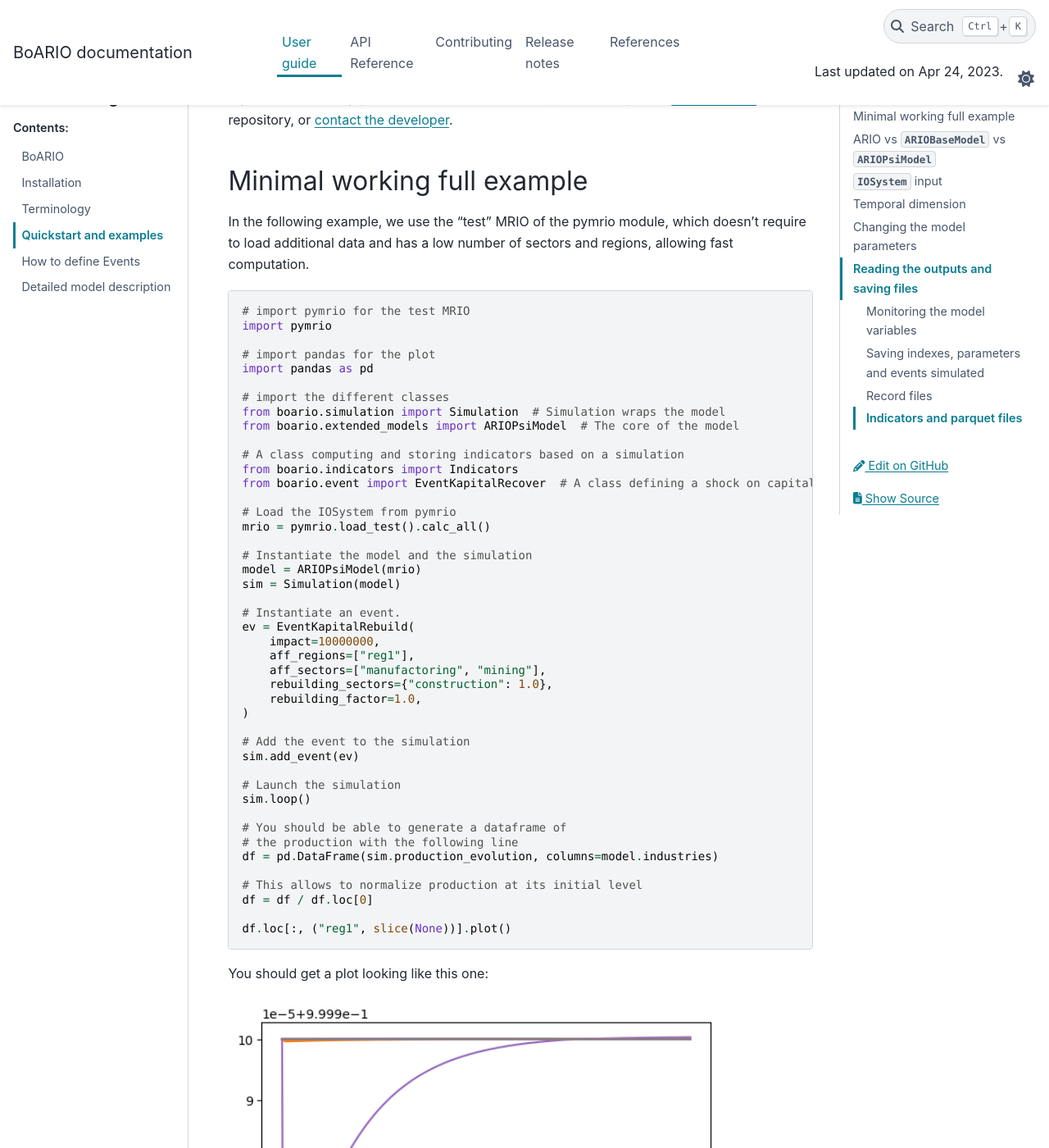
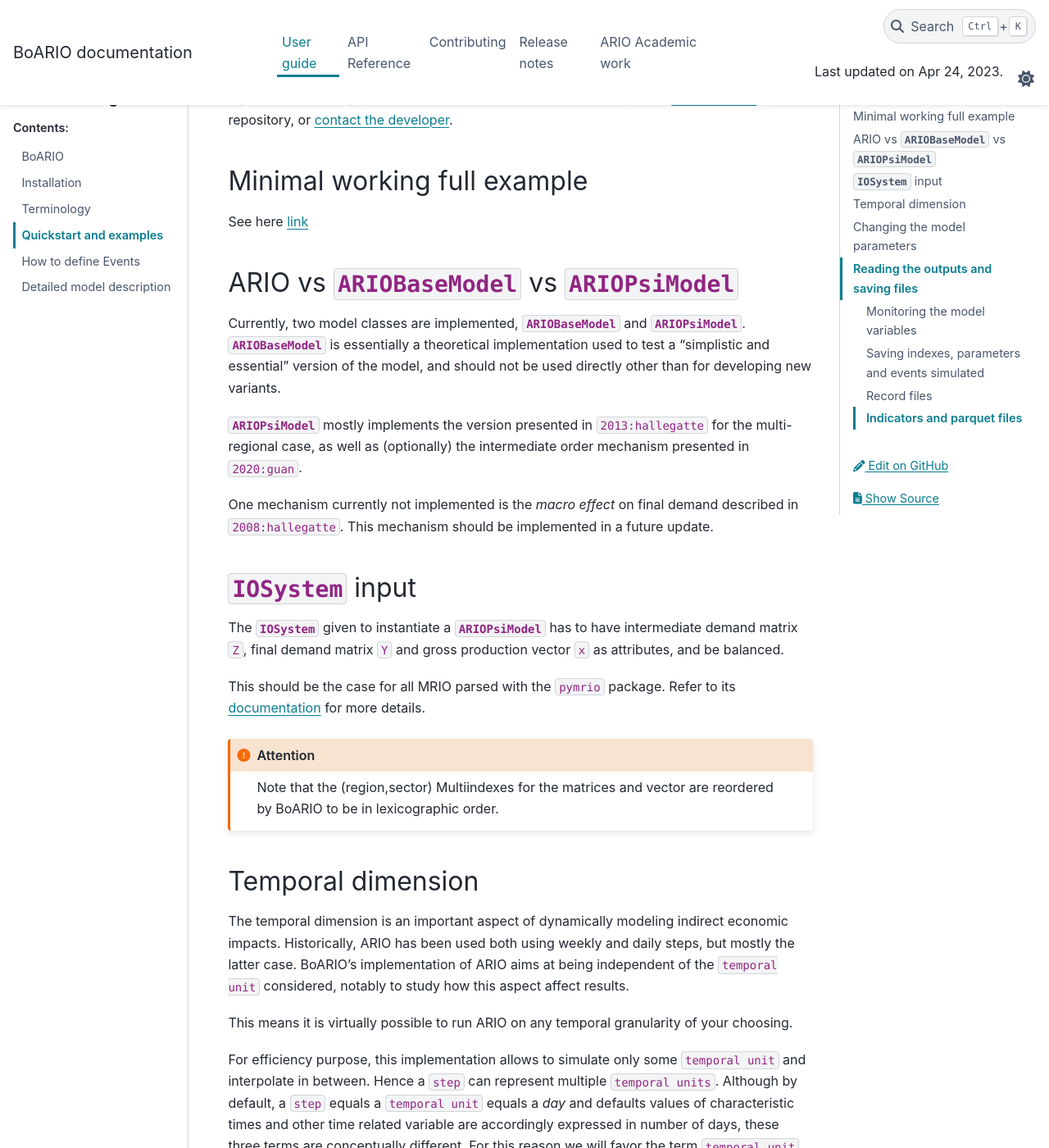
Before and after one commit to spjuhel/BoARIO, a Sphinx documentation site: the page built from docs/source/boario-quickstart.rst, in a window 1280 px wide and 1400 px high, scrolled down 212 px. Shown: the whole window at 82% size. Built offline with Sphinx 7.4.7 and the PyData theme 0.15.4, drawn with Linux system fonts in a browser that asks for light colours; cross-references to code outside the pages are shown as plain code.

Commit message:
📖 (manual sources) few updates + new chronology + ipynb

```diff
--- a/docs/source/boario-quickstart.rst
+++ b/docs/source/boario-quickstart.rst
@@ -19,63 +19,7 @@
 Minimal working full example
 __________________________________
 
-In the following example, we use the "test" MRIO of the pymrio module,
-which doesn't require to load additional data and has a low number of sectors and
-regions, allowing fast computation.
-
-.. code:: python
-
-          # import pymrio for the test MRIO
-          import pymrio
-
-          # import pandas for the plot
-          import pandas as pd
-
-          # import the different classes
-          from boario.simulation import Simulation  # Simulation wraps the model
-          from boario.extended_models import ARIOPsiModel  # The core of the model
-
-          # A class computing and storing indicators based on a simulation
-          from boario.indicators import Indicators
-          from boario.event import EventKapitalRecover  # A class defining a shock on capital
-
-          # Load the IOSystem from pymrio
-          mrio = pymrio.load_test().calc_all()
-
-          # Instantiate the model and the simulation
-          model = ARIOPsiModel(mrio)
-          sim = Simulation(model)
-
-          # Instantiate an event.
-          ev = EventKapitalRebuild(
-              impact=10000000,
-              aff_regions=["reg1"],
-              aff_sectors=["manufactoring", "mining"],
-              rebuilding_sectors={"construction": 1.0},
-              rebuilding_factor=1.0,
-          )
-
-          # Add the event to the simulation
-          sim.add_event(ev)
-
-          # Launch the simulation
-          sim.loop()
-
-          # You should be able to generate a dataframe of
-          # the production with the following line
-          df = pd.DataFrame(sim.production_evolution, columns=model.industries)
-
-          # This allows to normalize production at its initial level
-          df = df / df.loc[0]
-
-          df.loc[:, ("reg1", slice(None))].plot()
-
-You should get a plot looking like this one:
-
-.. image:: ./imgs/boario-minimal-example-1-plot.png
-  :width: 600
-  :alt: Example of results plot
-
+See here `link <notebooks/boario-quickstart.ipynb>`_
 
 ARIO vs :class:`~boario.model_base.ARIOBaseModel` vs :class:`~boario.extended_models.ARIOPsiModel`
 _____________________________________________________________________________________________________________
--- a/docs/source/conf.py
+++ b/docs/source/conf.py
@@ -28,7 +28,7 @@
 # Add any Sphinx extension module names here, as strings. They can be
 # extensions coming with Sphinx (named 'sphinx.ext.*') or your custom
 # ones.
-extensions = ['sphinx.ext.napoleon', 'sphinx.ext.autodoc', 'sphinx.ext.coverage', 'sphinx.ext.intersphinx','sphinx.ext.viewcode', 'sphinx.ext.mathjax','sphinxcontrib.bibtex', 'sphinx.ext.inheritance_diagram','autoapi.sphinx','sphinx_automodapi.automodapi', 'sphinx_copybutton']
+extensions = ['sphinx.ext.napoleon', 'sphinx.ext.autodoc', 'sphinx.ext.coverage', 'sphinx.ext.intersphinx','sphinx.ext.viewcode', 'sphinx.ext.mathjax','sphinxcontrib.bibtex', 'sphinx.ext.inheritance_diagram','autoapi.sphinx','sphinx_automodapi.automodapi', 'sphinx_copybutton', 'nbsphinx']
 
 numpydoc_show_class_members = False
 napoleon_google_docstring = False
```
Also changed, not shown: README.rst (+10 -5 lines), docs/source/autoapi/boario.event.rst (+4 -4 lines), docs/source/boario-installation.rst (+13 -0 lines), docs/source/boario-references.rst (+33 -0 lines), docs/source/refs.bib (+224 -0 lines), imgs/chronology.svg.
